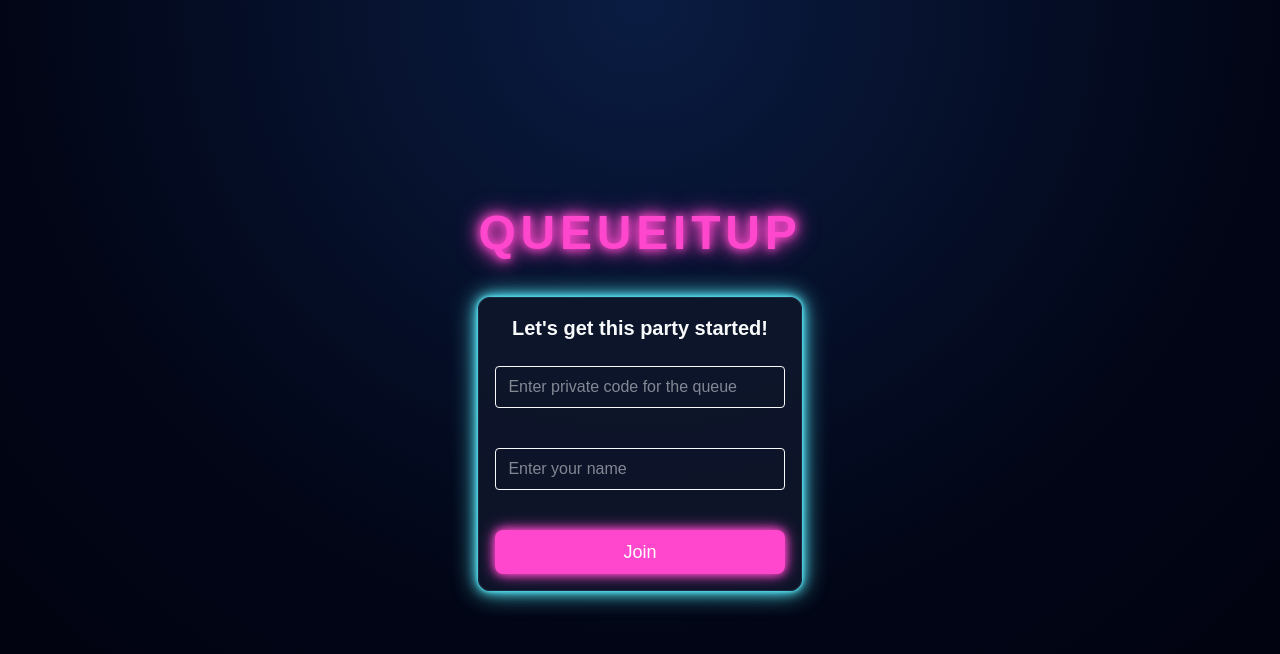
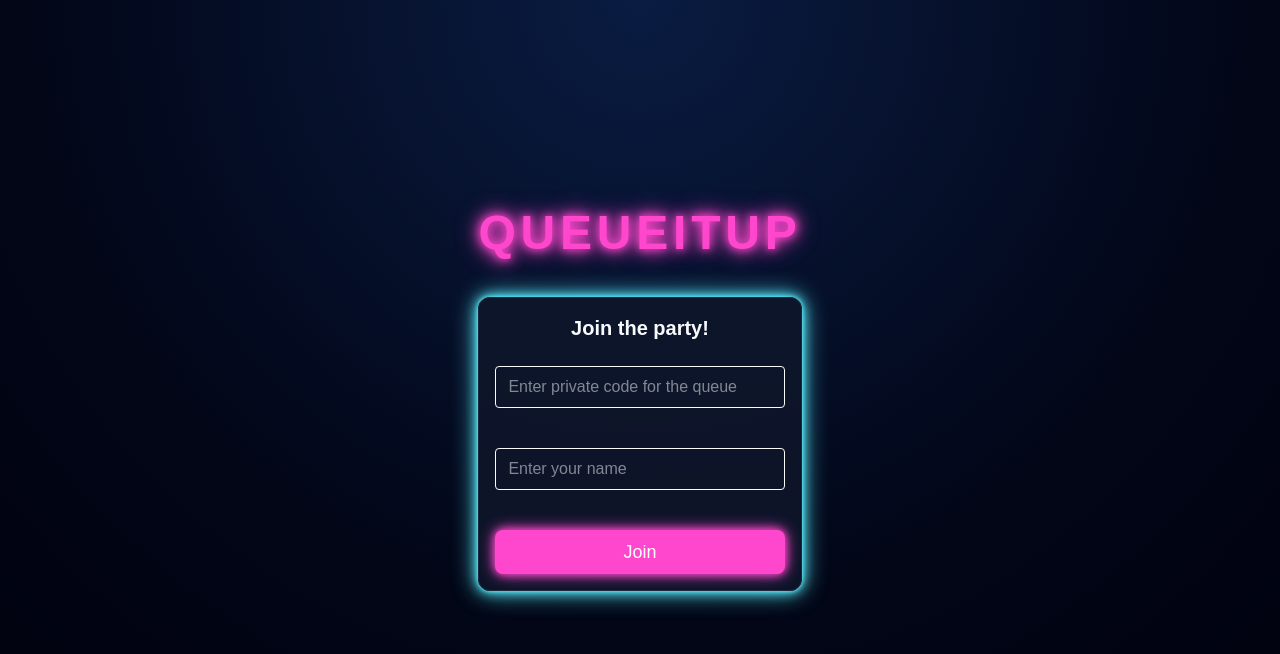
Before and after one commit to ShaneWilkerson/3390Lab3, a Next.js app: page /join in a window 1280 px wide. Shown: the top 654 px of the page. Built offline with nearby package versions, Linux system fonts and the light colour scheme.

Commit message:
Changed header on join page

```diff
--- a/app/join/page.tsx
+++ b/app/join/page.tsx
@@ -12,7 +12,7 @@ export default function join() {
         <div className="card neon-blue-glow p-8 max-w-md mx-auto">
 
           <h2 className="text-xl font-semibold mb-6 text-center">
-            Let's get this party started!
+            Join the party!
           </h2>
 
           {/* Input Field & Join Button */}
```
